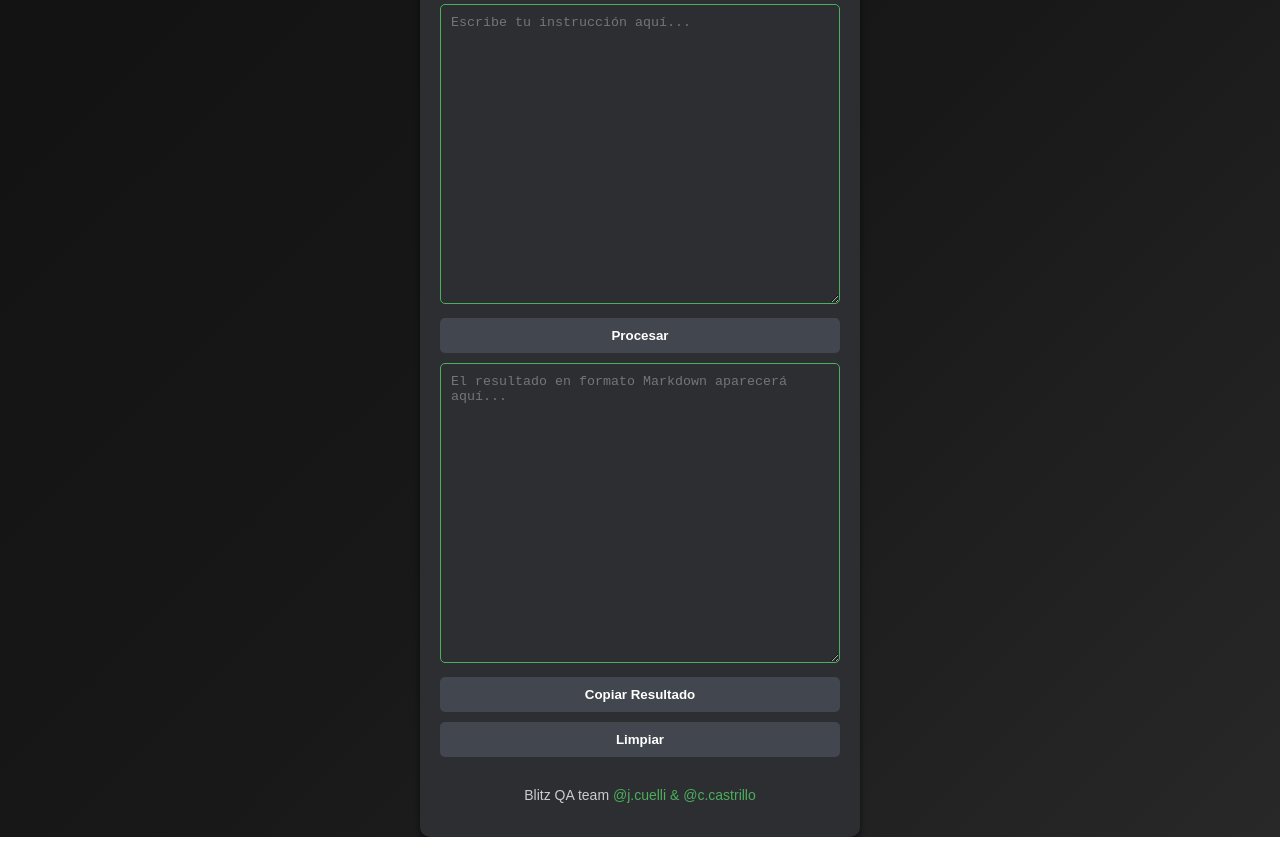
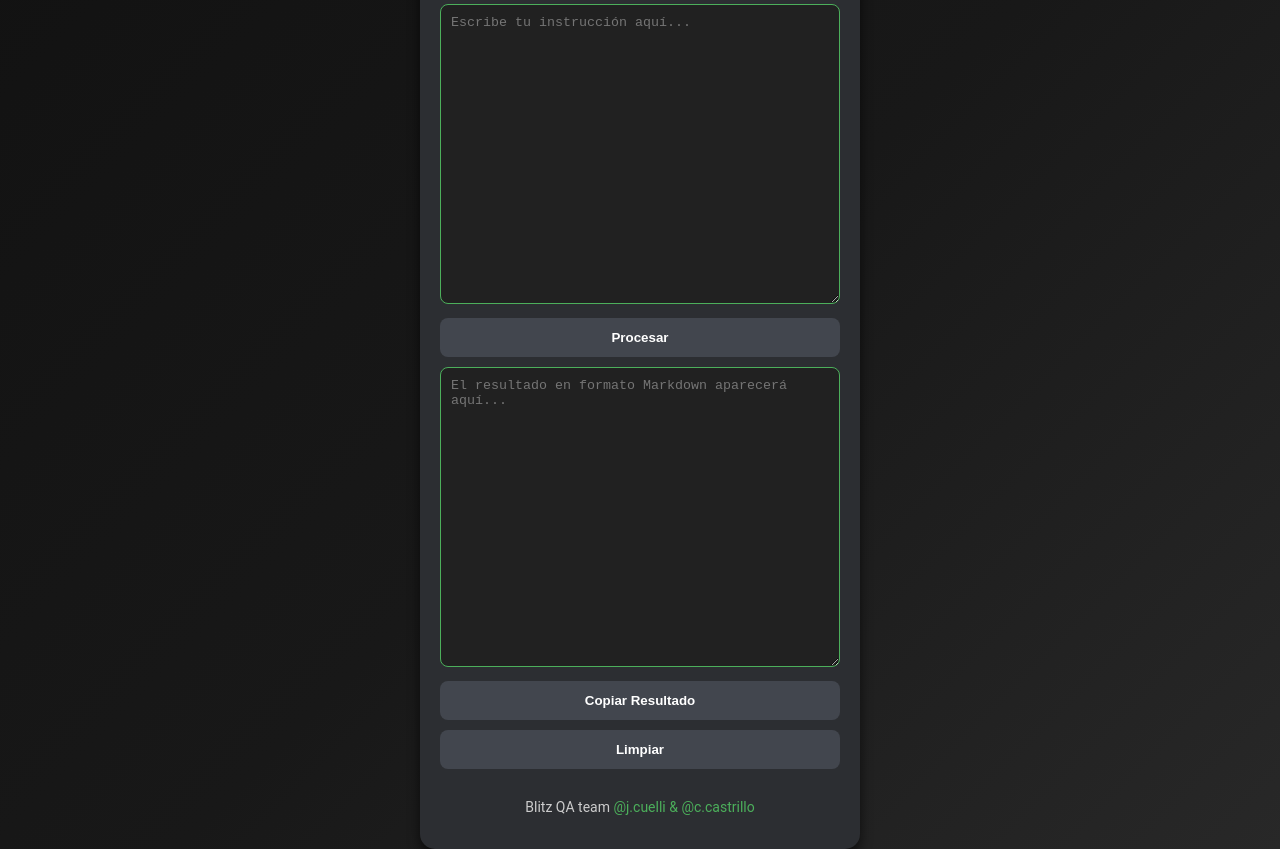
Before and after one commit to castrilloCode/blitzLinkTree, a plain HTML site: page releaseCalendar.html in a window 1280 px wide. Shown: the part 80-929 px from the top of the page. Drawn offline with Linux system fonts and the light colour scheme.

Commit message:
Update css

```diff
--- a/styles.css
+++ b/styles.css
@@ -1,5 +1,5 @@
 body {
-    font-family: Arial, sans-serif;
+    font-family: 'Roboto', Arial, sans-serif;
     margin: 0;
     padding: 0;
     display: flex;
@@ -17,8 +17,8 @@ body {
     max-width: 400px;
     background: #2c2e32;
     padding: 20px;
-    border-radius: 10px;
-    box-shadow: 0 4px 6px rgba(0, 0, 0, 0.6);
+    border-radius: 15px;
+    box-shadow: 0 6px 12px rgba(0, 0, 0, 0.6);
   }
 
   .input-section {
@@ -31,14 +31,14 @@ body {
     height: 300px;
     margin-bottom: 10px;
     padding: 10px;
-    border-radius: 5px;
-    background-color: #2c2e32;
+    border-radius: 8px;
+    background-color: #212121;
     color: #ffffff;
     border: 1px solid #4caf5b;
     font-family: monospace;
     resize: vertical;
     scrollbar-width: thin;
-    scrollbar-color: #4c4faf #1f1f2e;
+    scrollbar-color: #1db954 #1f1f2e;
   }
 
   /* Webkit scrollbar styles */
@@ -67,18 +67,19 @@ body {
 
   button {
     width: 100%;
-    padding: 10px;
+    padding: 12px;
     margin-bottom: 10px;
     background-color: #42464e;
     color: white;
     border: none;
-    border-radius: 5px;
+    border-radius: 8px;
     cursor: pointer;
     font-weight: bold;
   }
 
   button:hover {
     background-color: #30724a;
+    transition: background-color 0.2s ease-in-out;
   }
 
   h1 {
@@ -96,8 +97,8 @@ body {
     text-decoration: none;
     font-size: 18px;
     font-weight: bold;
-    border-radius: 5px;
-    transition: background-color 0.3s;
+    border-radius: 8px;
+    transition: background-color 0.2s ease-in-out;
   }
   /*botones*/
   .link:hover {
```
